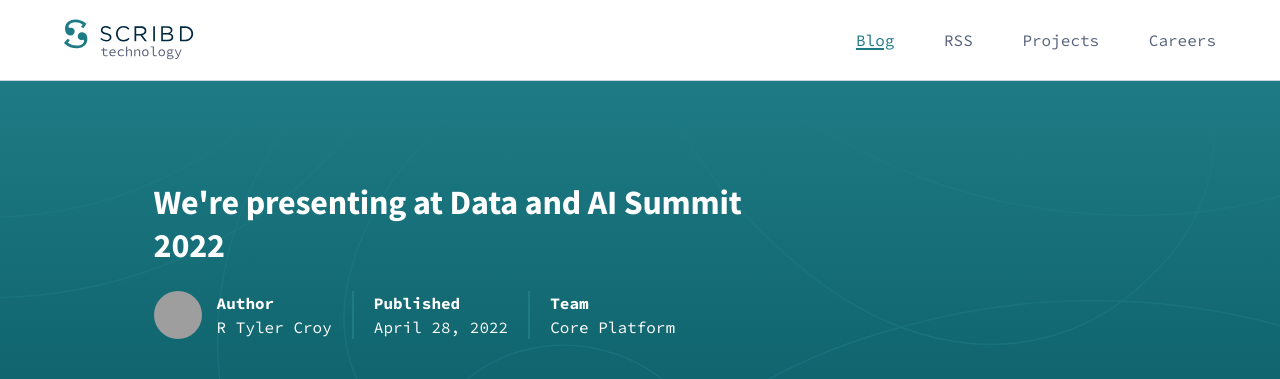
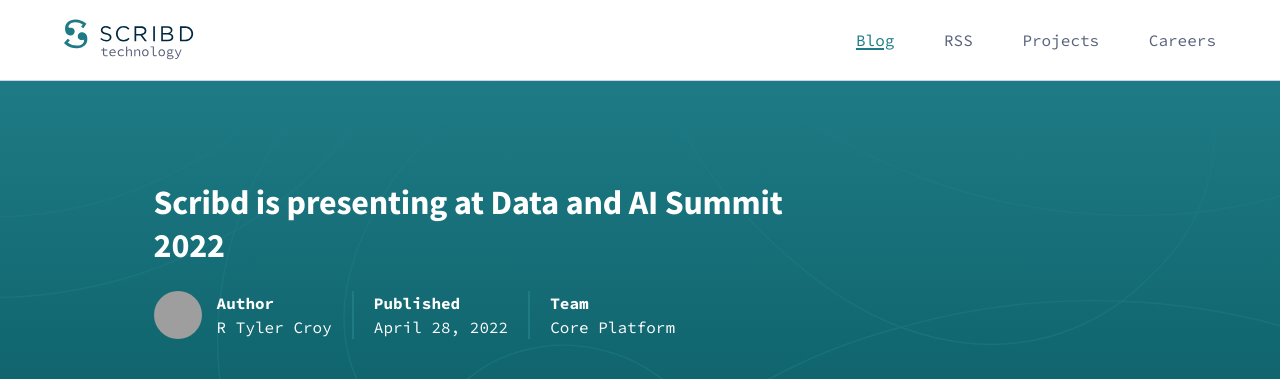
Before and after one commit to scribd/scribd.github.io, a Jekyll site: the page built from _posts/2022-04-28-data-ai-summit-2022.md, in a window 1280 px wide. Shown: the top 379 px of the page. Built offline with Jekyll 4.4.1, drawn with Linux system fonts in a browser that asks for light colours; grey boxes are pictures that could not be loaded.

Commit message:
Update _posts/2022-04-28-data-ai-summit-2022.md
Co-authored-by: Jim Park <jimp@scribd.com>

```diff
--- a/_posts/2022-04-28-data-ai-summit-2022.md
+++ b/_posts/2022-04-28-data-ai-summit-2022.md
@@ -1,6 +1,6 @@
 ---
 layout: post
-title: "We're presenting at Data and AI Summit 2022"
+title: "Scribd is presenting at Data and AI Summit 2022"
 team: Core Platform
 author: rtyler
 tags:
```
